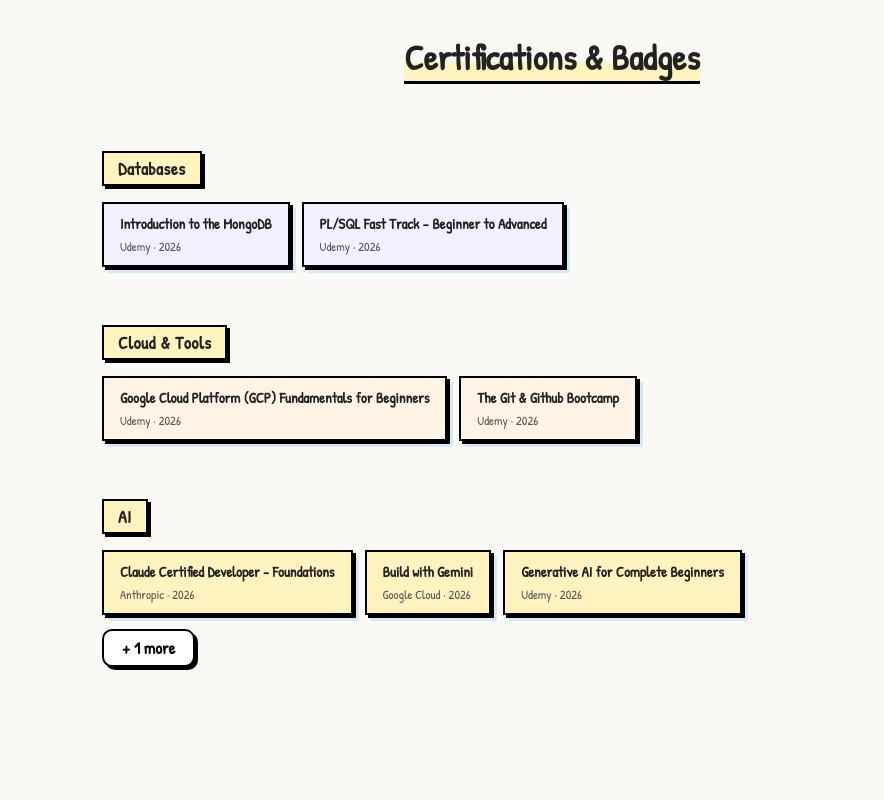
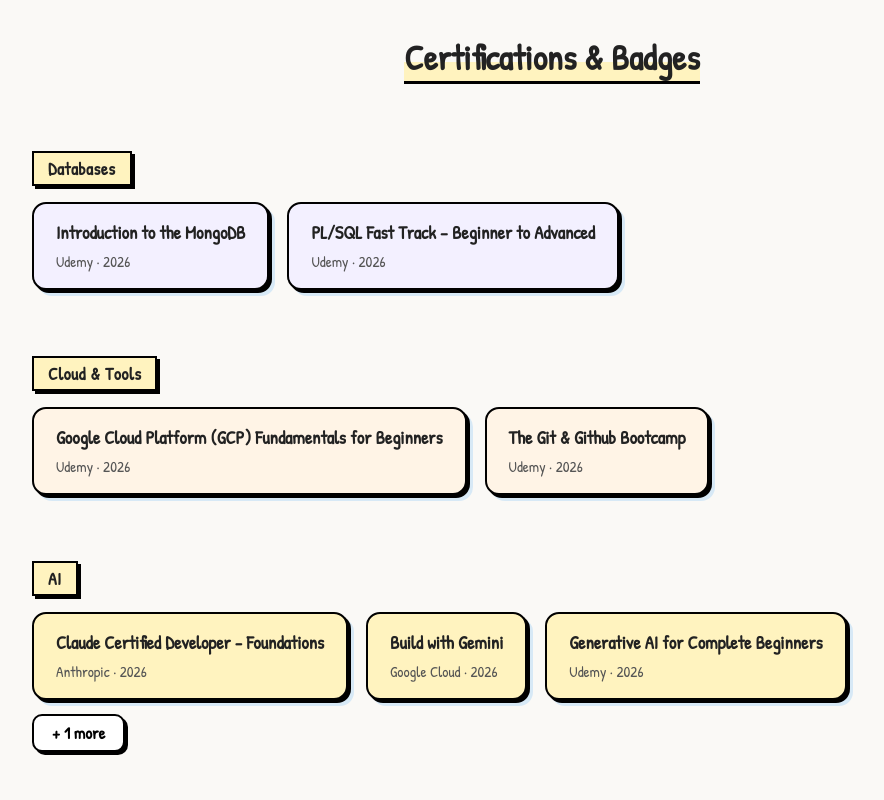
Before and after one commit to 22-vaibhav/Portfolio, a React (Vite) app: page / in a window 1280 px wide. Shown: the part 2700-3500 px from the top of the page, without its empty margins (88-972 px from the left). Built offline with nearby package versions, Linux system fonts and the light colour scheme.

Commit message:
change the certificate section UI

```diff
--- a/src/styles/sketch.css
+++ b/src/styles/sketch.css
@@ -427,8 +427,8 @@ button:hover {
 .certs-categories {
   display: flex;
   flex-direction: column;
-  gap: 40px;
-  max-width: 900px;
+  gap: 48px;
+  max-width: 1040px;
   margin: 0 auto;
 }
 
@@ -439,15 +439,16 @@ button:hover {
 .certs-container {
   display: flex;
   flex-wrap: wrap;
-  gap: 12px;
+  gap: 18px;
 }
 
 .cert-badge {
   display: flex;
   flex-direction: column;
-  gap: 4px;
-  padding: 10px 16px;
+  gap: 6px;
+  padding: 16px 22px;
   border: 2px solid var(--black);
+  border-radius: 14px;
   text-decoration: none;
   color: #222;
   cursor: pointer;
@@ -458,12 +459,12 @@ button:hover {
 }
 
 .cert-name {
-  font-size: 0.92rem;
+  font-size: 1.15rem;
   font-weight: bold;
 }
 
 .cert-meta {
-  font-size: 0.78rem;
+  font-size: 0.95rem;
   color: #555;
 }
 
```
